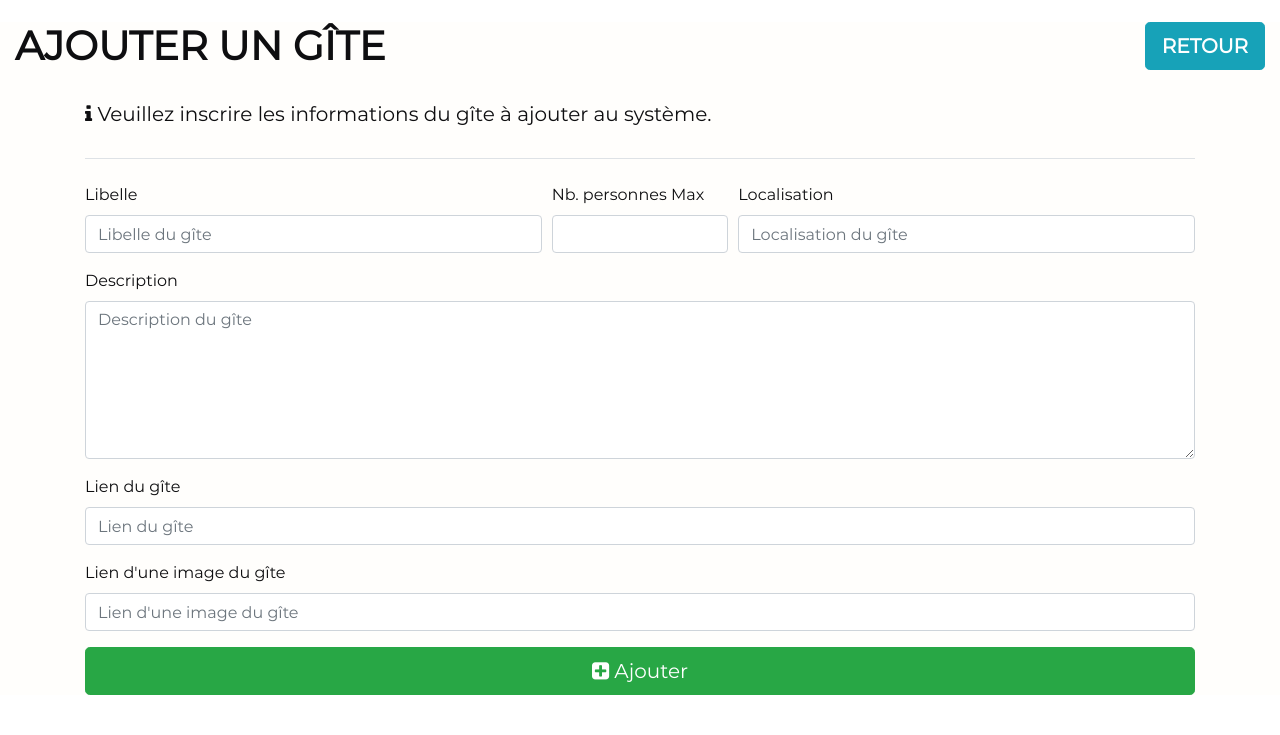
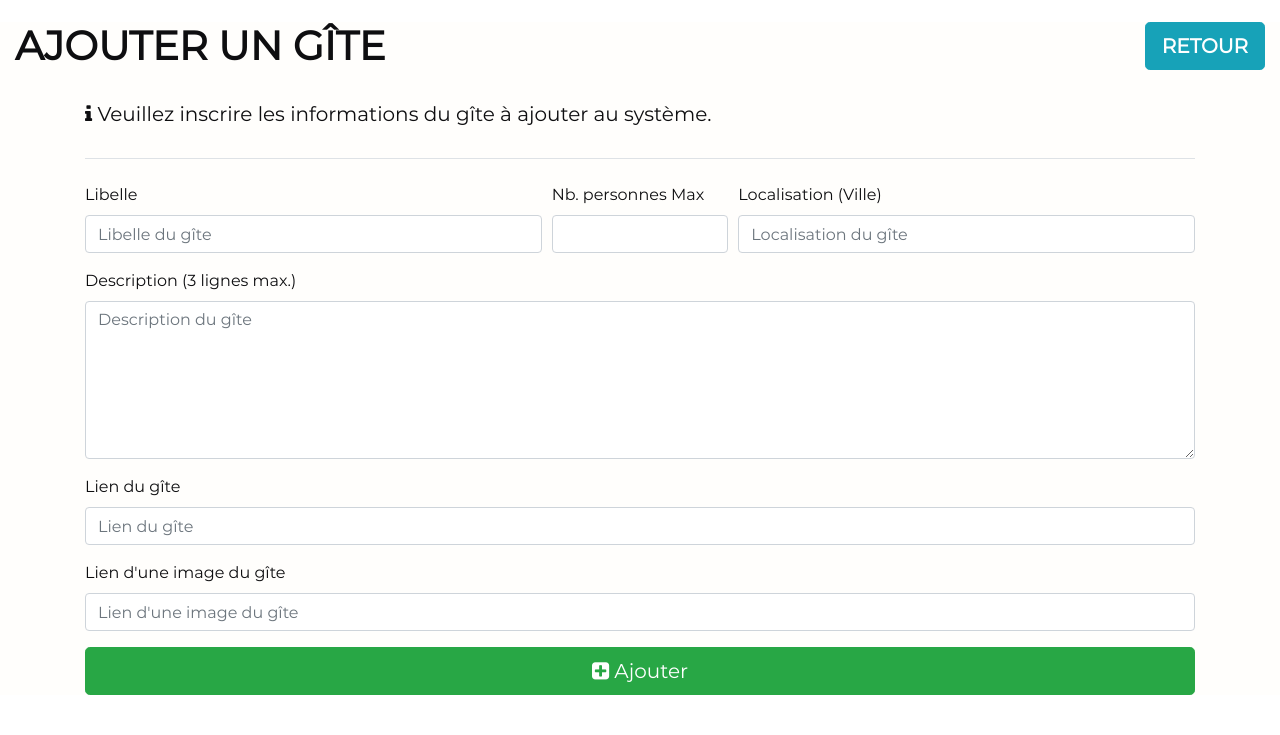
Before and after one commit to ogites/ogites2, a PHP site: page /ogites2/admin/ajout_gite.php in a window 1280 px wide. Shown: the part 58-793 px from the top of the page. Run offline with PHP 8.4, Linux system fonts and the light colour scheme; style sheets or scripts are compiled from the project's sources; some libraries are stand-ins or nearby versions.

Commit message:
Indication pour ajout de gite

```diff
--- a/admin/ajout_gite.php
+++ b/admin/ajout_gite.php
@@ -68,12 +68,12 @@
                         <input type="number" class="form-control" name="nb_personnes_max" required>
                     </div>
                     <div class="form-group col-md-5">
-                        <label for="libelle">Localisation</label>
+                        <label for="libelle">Localisation (Ville)</label>
                         <input type="text" class="form-control" name="localisation" placeholder="Localisation du gîte" required>
                     </div>
                 </div>
                 <div class="form-group">
-                    <label for="description">Description</label>
+                    <label for="description">Description (3 lignes max.)</label>
                     <textarea rows="6" type="text" class="form-control" name="description" placeholder="Description du gîte" required></textarea>
                 </div>
                 <div class="form-group">
```
